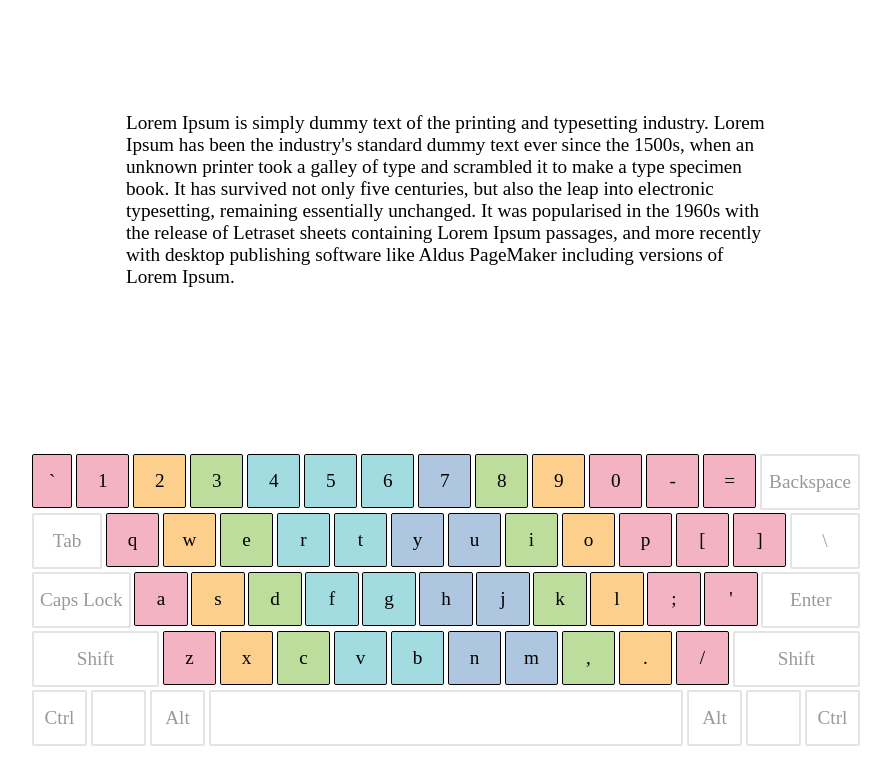
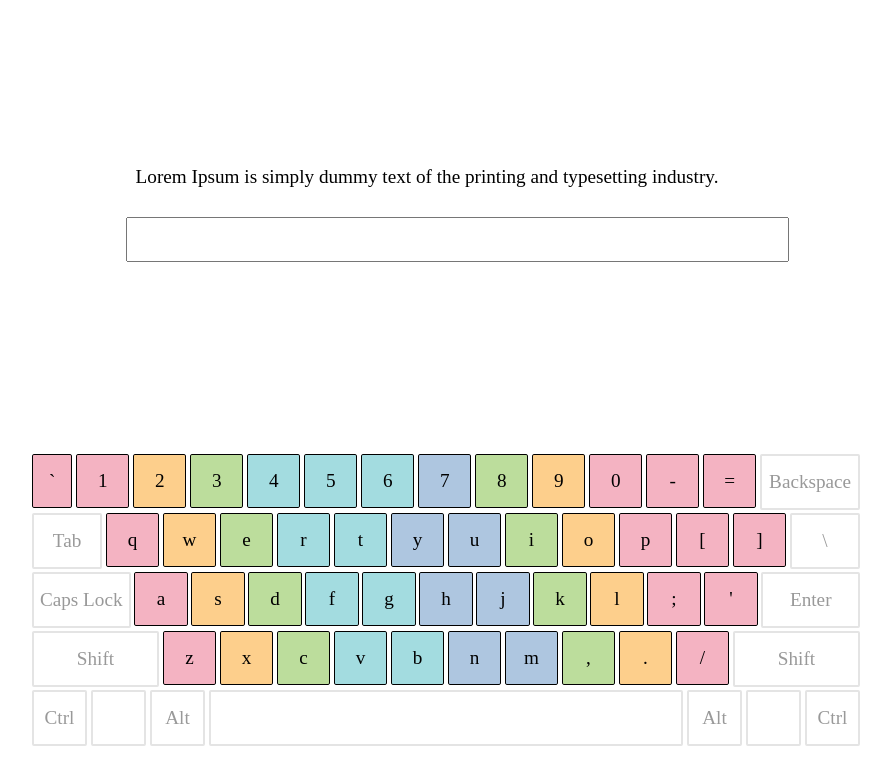
Before and after one commit to kehtolaulu/fastt, a React (Create React App) app: page / in a window 1280 px wide. Shown: the top 784 px of the page, without its empty margins (194-1085 px from the left). Built offline with nearby package versions, Linux system fonts and the light colour scheme.

Commit message:
Added input

```diff
--- a/public/index.css
+++ b/public/index.css
@@ -2,6 +2,7 @@ html, body {
   height: 100%;
   margin: 0;
   font-size: 1.5vw;
+  font-family: "Times New Roman", Times, serif;
 }
 
 .root {
@@ -89,4 +90,16 @@ html, body {
   filter: brightness(50%);
 }
 
+.text-input {
+  padding: 0.5rem;
+  font-size: 1.5vw;
+  font-family: "Times New Roman", Times, serif;
+  width: 100%;
+}
+
+.text-container {
+  padding: 0.5rem;
+  width: 100%;
+}
+
 /*# sourceMappingURL=index.css.map */
--- a/public/index.sass
+++ b/public/index.sass
@@ -2,6 +2,7 @@ html, body
   height: 100%
   margin: 0
   font-size: 1.5vw
+  font-family: 'Times New Roman', Times, serif
 
 .root
   height: 100%
@@ -70,3 +71,13 @@ html, body
 
 .pressed-true
   filter: brightness(50%)
+
+.text-input
+  padding: 0.5rem
+  font-size: 1.5vw
+  font-family: 'Times New Roman', Times, serif
+  width: 100%
+
+.text-container
+  padding: 0.5rem
+  width: 100%
--- a/src/components/App.js
+++ b/src/components/App.js
@@ -32,18 +32,15 @@ class App extends React.Component {
         return (
             <div className="content"
                 ref={this.content}
-                tabIndex="0"
+                // tabIndex="0"
                 onKeyDown={this.handleClick}
                 onKeyUp={this.handleRelease}
                 onBlur={this.handleBlur}
             >
-                <div className="text">Lorem Ipsum is simply dummy text of the printing and typesetting industry.
-                Lorem Ipsum has been the industry's standard dummy text ever since the 1500s, when an unknown
-                printer took a galley of type and scrambled it to make a type specimen book.
-                It has survived not only five centuries, but also the leap into electronic typesetting,
-                remaining essentially unchanged. It was popularised in the 1960s with the release of Letraset
-                sheets containing Lorem Ipsum passages, and more recently with desktop publishing software
-             like Aldus PageMaker including versions of Lorem Ipsum.</div>
+                <div className="text">
+                    <p className="text-container">Lorem Ipsum is simply dummy text of the printing and typesetting industry.</p>
+                    <input className="text-input" type="text" maxLength="75" />
+                </div>
                 <Keyboard keys={keys} />
             </div >
         );
```
Also changed, not shown: 1 other file (tests, documents, lock files or other folders).
